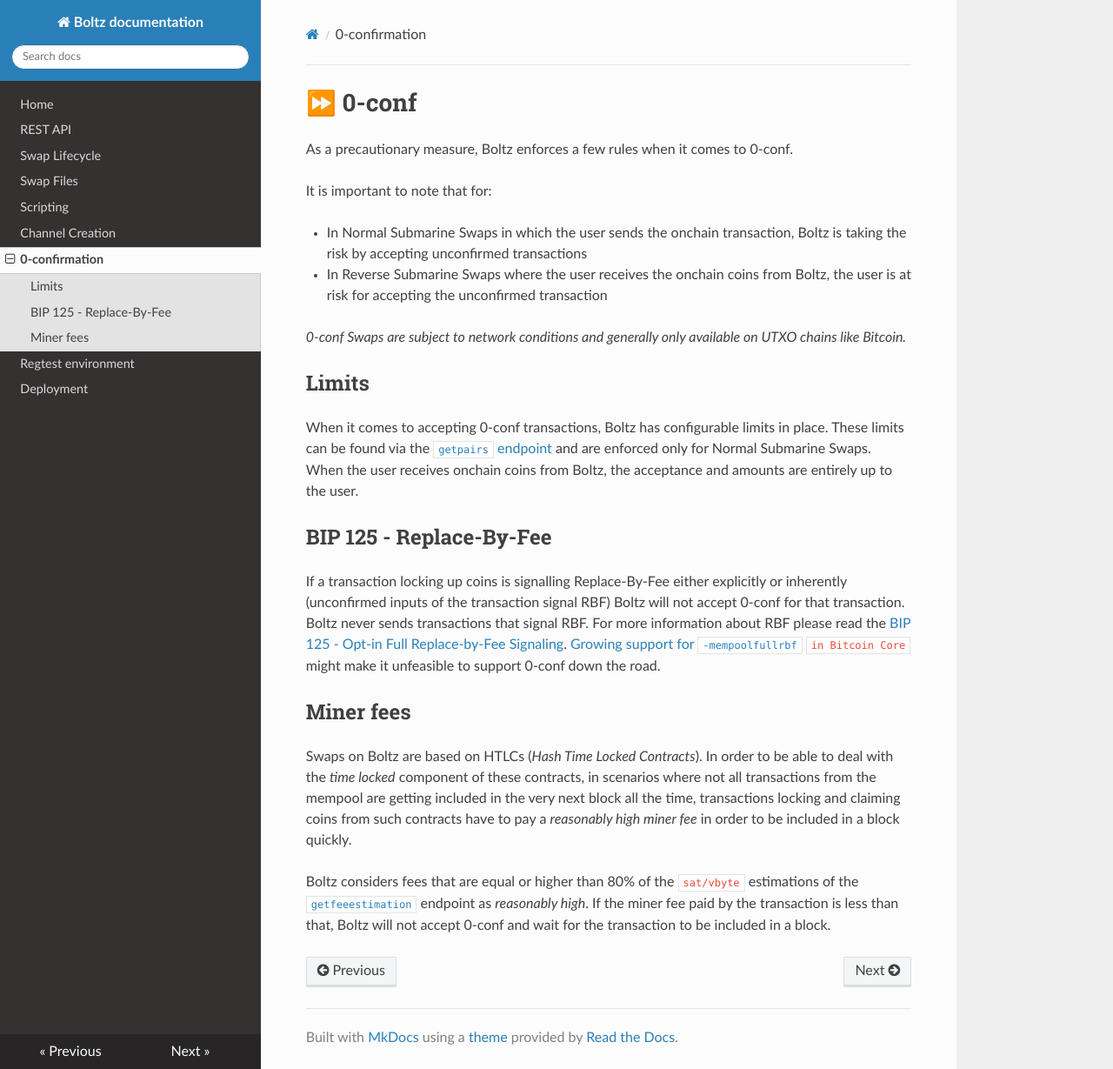
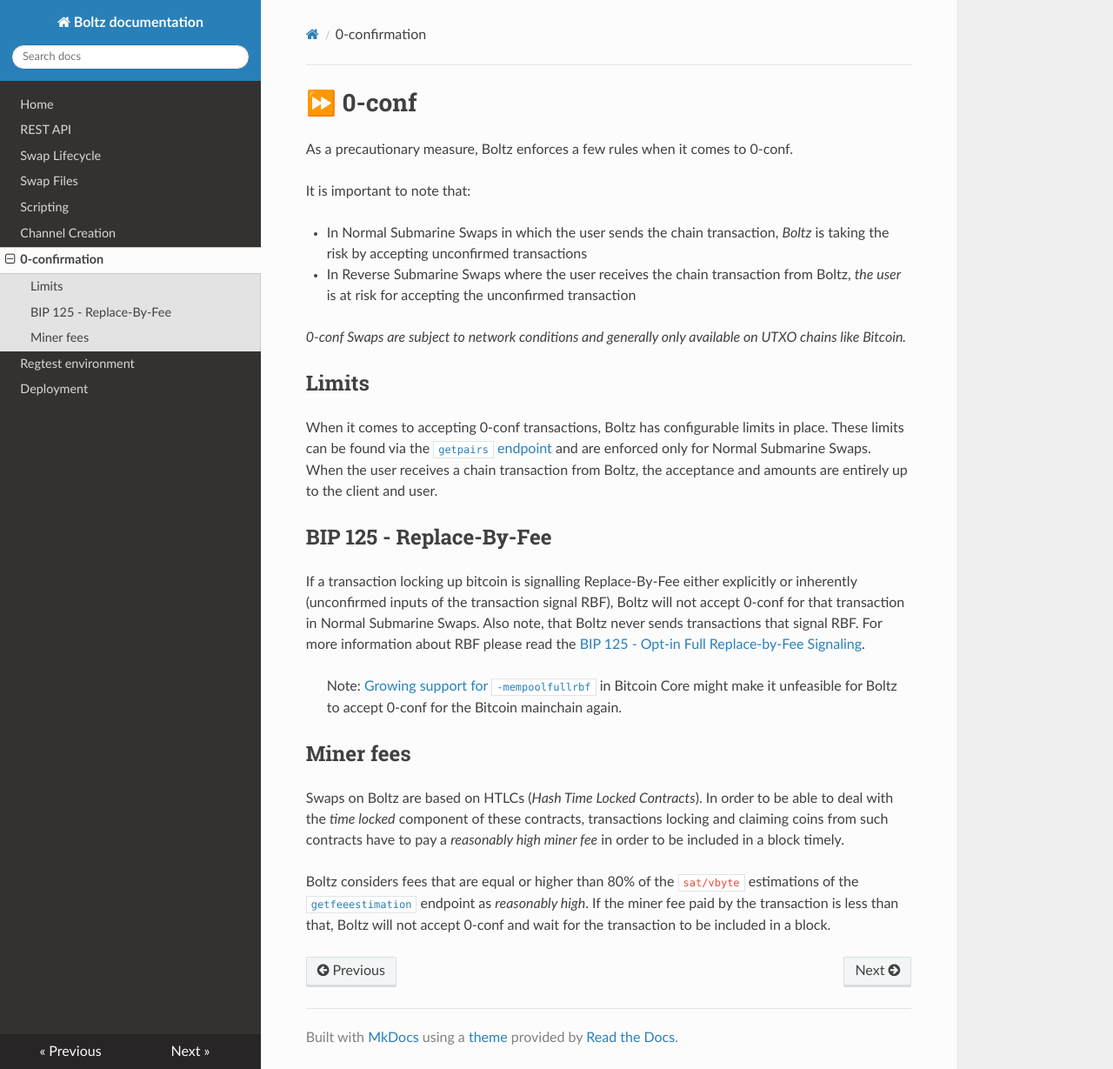
Before and after one commit to BoltzExchange/boltz-backend, an MkDocs documentation site: the page built from docs/0-confirmation.md, in a window 1280 px wide and 1229 px high. Shown: the whole window at 87% size. Built offline with MkDocs 1.6.1, drawn with Linux system fonts in a browser that asks for light colours; nearby versions of some CDN libraries.

```diff
--- a/docs/0-confirmation.md
+++ b/docs/0-confirmation.md
@@ -9,23 +9,25 @@ description: >-
 
 As a precautionary measure, Boltz enforces a few rules when it comes to 0-conf.
 
-It is important to note that for:
+It is important to note that:
 
-* In Normal Submarine Swaps in which the user sends the onchain transaction, Boltz is taking the risk by accepting unconfirmed transactions
-* In Reverse Submarine Swaps where the user receives the onchain coins from Boltz, the user is at risk for accepting the unconfirmed transaction
+* In Normal Submarine Swaps in which the user sends the chain transaction, _Boltz_ is taking the risk by accepting unconfirmed transactions
+* In Reverse Submarine Swaps where the user receives the chain transaction from Boltz, _the user_ is at risk for accepting the unconfirmed transaction
 
 _0-conf Swaps are subject to network conditions and generally only available on UTXO chains like Bitcoin._
 
 ## Limits
 
-When it comes to accepting 0-conf transactions, Boltz has configurable limits in place. These limits can be found via the [`getpairs` endpoint](../api/#getting-pairs) and are enforced only for Normal Submarine Swaps. When the user receives onchain coins from Boltz, the acceptance and amounts are entirely up to the user.
+When it comes to accepting 0-conf transactions, Boltz has configurable limits in place. These limits can be found via the [`getpairs` endpoint](../api/#getting-pairs) and are enforced only for Normal Submarine Swaps. When the user receives a chain transaction from Boltz, the acceptance and amounts are entirely up to the client and user.
 
 ## BIP 125 - Replace-By-Fee
 
-If a transaction locking up coins is signalling Replace-By-Fee either explicitly or inherently (unconfirmed inputs of the transaction signal RBF) Boltz will not accept 0-conf for that transaction. Boltz never sends transactions that signal RBF. For more information about RBF please read the [BIP 125 - Opt-in Full Replace-by-Fee Signaling](https://github.com/bitcoin/bips/blob/master/bip-0125.mediawiki). [Growing support for `-mempoolfullrbf`](https://github.com/bitcoin/bitcoin/pull/28132) `in Bitcoin Core` might make it unfeasible to support 0-conf down the road.
+If a transaction locking up bitcoin is signalling Replace-By-Fee either explicitly or inherently (unconfirmed inputs of the transaction signal RBF), Boltz will not accept 0-conf for that transaction in Normal Submarine Swaps. Also note, that Boltz never sends transactions that signal RBF. For more information about RBF please read the [BIP 125 - Opt-in Full Replace-by-Fee Signaling](https://github.com/bitcoin/bips/blob/master/bip-0125.mediawiki).
+
+> Note: [Growing support for `-mempoolfullrbf`](https://github.com/bitcoin/bitcoin/pull/28132) in Bitcoin Core might make it unfeasible for Boltz to accept 0-conf for the Bitcoin mainchain again.
 
 ## Miner fees
 
-Swaps on Boltz are based on HTLCs (_Hash Time Locked Contracts_). In order to be able to deal with the _time locked_ component of these contracts, in scenarios where not all transactions from the mempool are getting included in the very next block all the time, transactions locking and claiming coins from such contracts have to pay a _reasonably high miner fee_ in order to be included in a block quickly.
+Swaps on Boltz are based on HTLCs (_Hash Time Locked Contracts_). In order to be able to deal with the _time locked_ component of these contracts, transactions locking and claiming coins from such contracts have to pay a _reasonably high miner fee_ in order to be included in a block timely.
 
 Boltz considers fees that are equal or higher than 80% of the `sat/vbyte` estimations of the [`getfeeestimation`](../api/#getting-fee-estimations) endpoint as _reasonably high_. If the miner fee paid by the transaction is less than that, Boltz will not accept 0-conf and wait for the transaction to be included in a block.
```
Also changed, not shown: docs/channel-creation.md (+11 -4 lines), docs/deployment.md (+4 -4 lines), docs/regtest.md (+7 -3 lines), docs/scripting.md (+1 -1 lines).
